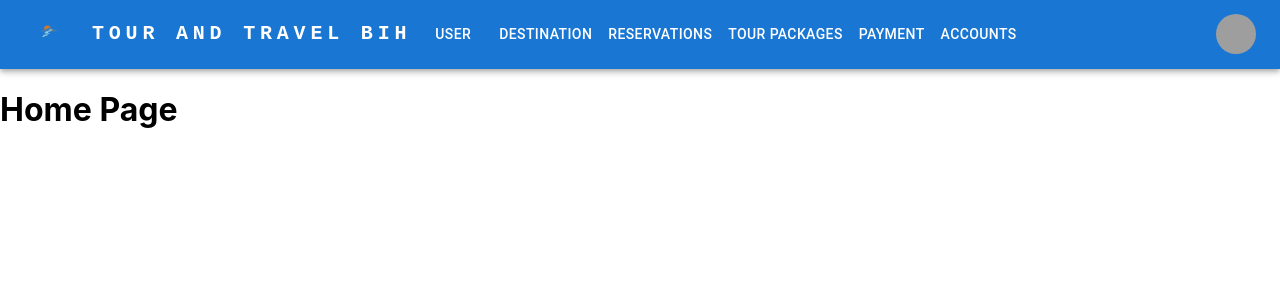
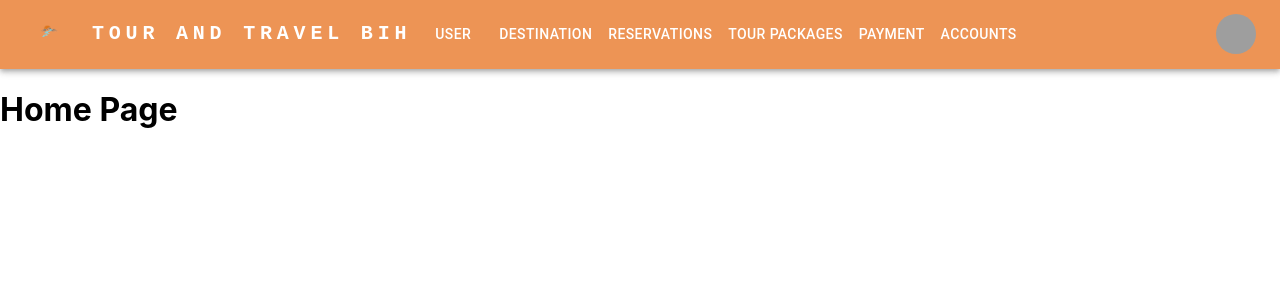
Before and after one commit to nejlaBelagosi/Tour_and_Travel_BiH, a React (Create React App) app in the folder Frontend/tour-and-travel-bih/: page / in a window 1280 px wide. Shown: the top 300 px of the page. Built offline with nearby package versions, Linux system fonts and the light colour scheme; grey boxes are pictures that could not be loaded.

Commit message:
appbar background changed

```diff
--- a/Frontend/tour-and-travel-bih/src/components/Header.js
+++ b/Frontend/tour-and-travel-bih/src/components/Header.js
@@ -40,7 +40,7 @@ function ResponsiveAppBar() {
   };
 
   return (
-    <AppBar position="static">
+    <AppBar position="static" sx={{backgroundColor: '#ED9455'}}>
       <Container maxWidth="xl">
         <Toolbar disableGutters>
           {/* <AdbIcon sx={{ display: { xs: 'none', md: 'flex' }, mr: 1 }} /> */}
```
